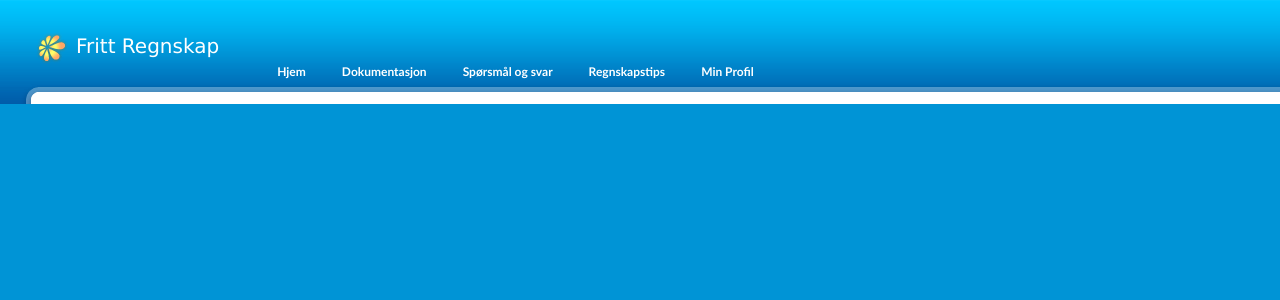
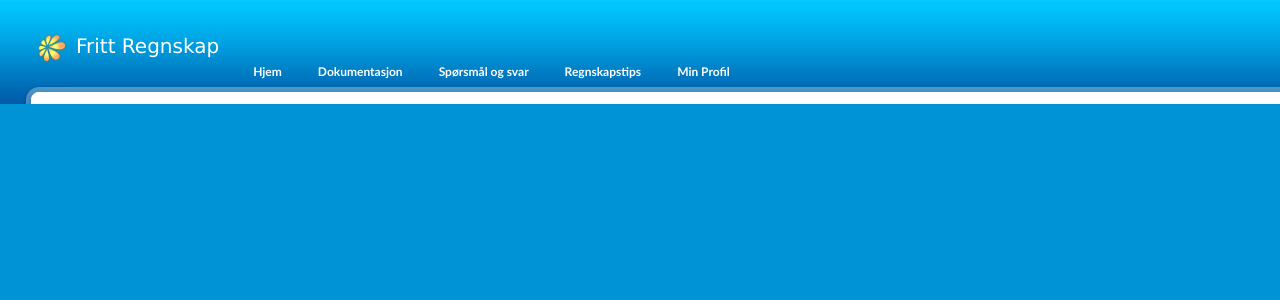
Before and after one commit to knubo/accountadmin, a PHP site: the page made by RegnskapAdmin/wikka/templates/indigo/header.php in a window 1280 px wide. Shown: the top 300 px of the page. Run offline with PHP 8.4, Linux system fonts and the light colour scheme; the template is opened without the code that fills it, so the values that code supplies are empty.

Commit message:
Hinders header movement due to overflow.

```diff
--- a/RegnskapAdmin/wikka/templates/indigo/css/indigo.css
+++ b/RegnskapAdmin/wikka/templates/indigo/css/indigo.css
@@ -85,6 +85,7 @@ h1,h2,h3 {
 
 .header {
 	height: 92px;
+	min-width:920px;
 }
 
 /* title */
@@ -102,7 +103,7 @@ h1,h2,h3 {
 .navigation {
 	float: left;
 	height: 92px;
-	margin-left: 24px;
+	margin-left: 0px;
 	padding: 0 16px;
 }
 
```
